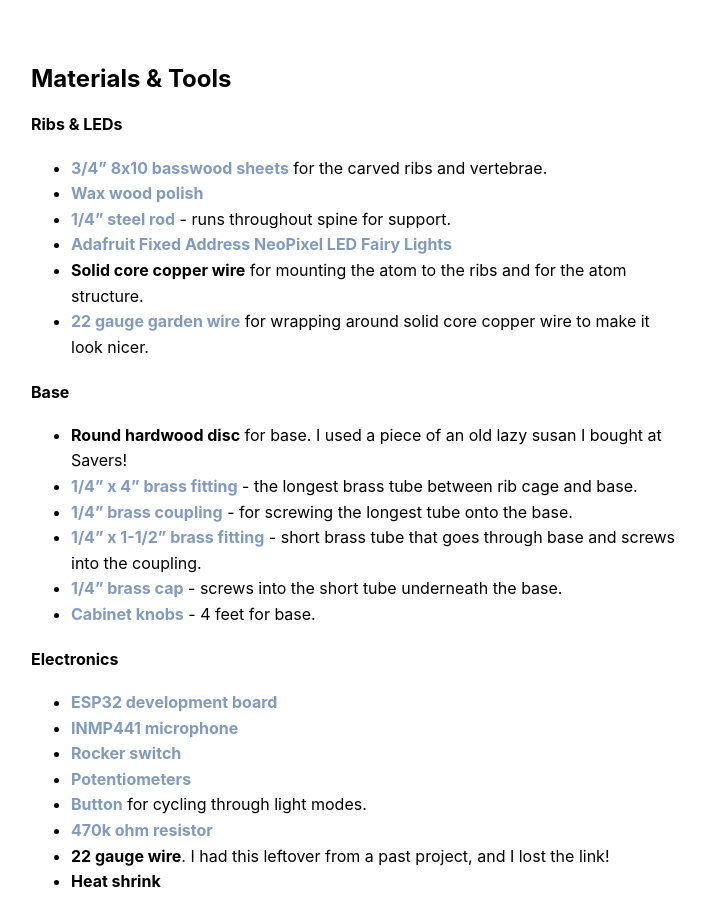
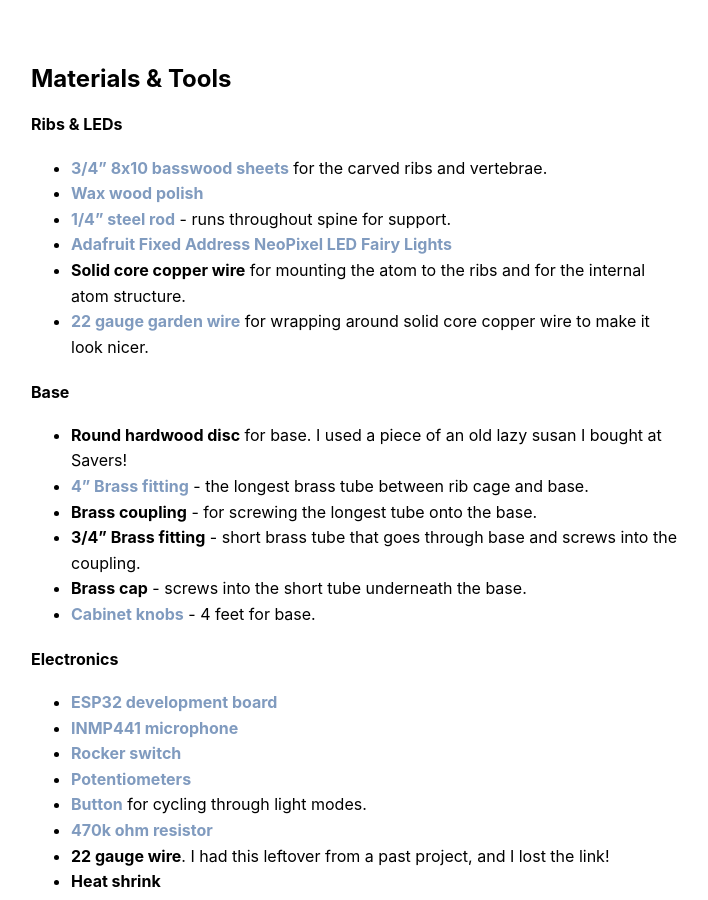
Before and after one commit to michellesh/michellesh, a Jekyll site: the page built from _projects/2022-09-24-rib-cage.md, in a window 1280 px wide and 900 px high, scrolled down 1397 px. Shown: the whole window, without its empty margins (284-992 px from the left). Built offline with Jekyll 4.4.1, drawn with Linux system fonts in a browser that asks for light colours.

Commit message:
Corrected URLs for brass pipe fittings, updated mounting diagram

```diff
--- a/_projects/2022-09-24-rib-cage.md
+++ b/_projects/2022-09-24-rib-cage.md
@@ -47,15 +47,15 @@
 - [**Wax wood polish**](https://www.homedepot.com/p/Howard-16-oz-Feed-N-Wax-wood-polish-FW0016/100592963){:target="blank"}
 - [**1/4" steel rod**](https://www.homedepot.com/p/Everbilt-1-4-in-x-48-in-Plain-Steel-Round-Rod-801587/204273972){:target="blank"} - runs throughout spine for support.
 - [**Adafruit Fixed Address NeoPixel LED Fairy Lights**](https://www.adafruit.com/product/4917){:target="blank"}
-- **Solid core copper wire** for mounting the atom to the ribs and for the atom structure.
+- **Solid core copper wire** for mounting the atom to the ribs and for the internal atom structure.
 - [**22 gauge garden wire**](https://www.michaels.com/22-gauge-gold-aluminum-florist-wire-by-ashland/10626558.html){:target="blank"} for wrapping around solid core copper wire to make it look nicer.
 
 #### Base
 - **Round hardwood disc** for base. I used a piece of an old lazy susan I bought at Savers!
-- [**1/4" x 4" brass fitting**](https://www.homedepot.com/p/Everbilt-1-4-in-x-4-in-MIP-Brass-Nipple-Fitting-802409/207176304){:target="blank"} - the longest brass tube between rib cage and base.
-- [**1/4" brass coupling**](https://www.homedepot.com/p/Everbilt-1-4-in-MIP-x-1-4-in-FIP-Brass-Coupling-Fitting-801889/300096754){:target="blank"} - for screwing the longest tube onto the base.
-- [**1/4" x 1-1/2" brass fitting**](https://www.homedepot.com/p/Everbilt-1-4-in-x-1-1-2-in-MIP-Brass-Nipple-Fitting-802569/207176344){:target="blank"} - short brass tube that goes through base and screws into the coupling.
-- [**1/4" brass cap**](https://www.homedepot.com/p/Everbilt-1-4-in-FIP-Brass-Cap-Fitting-802029/300096129){:target="blank"} - screws into the short tube underneath the base.
+- [**4" Brass fitting**](https://www.homedepot.com/p/Everbilt-1-8-in-x-4-in-MIP-Brass-Nipple-Fitting-802549/207176408){:target="blank"} - the longest brass tube between rib cage and base.
+- **Brass coupling** - for screwing the longest tube onto the base.
+- **3/4" Brass fitting** - short brass tube that goes through base and screws into the coupling.
+- **Brass cap** - screws into the short tube underneath the base.
 - [**Cabinet knobs**](https://www.homedepot.com/p/Liberty-Drum-1-1-4-in-32-mm-Champagne-Bronze-Round-Cabinet-Knob-P35538C-CZ-CP/207033029){:target="blank"} - 4 feet for base.
 
 #### Electronics
```
Also changed, not shown: assets/images/rib-cage/base-mount-diagram.jpg.
